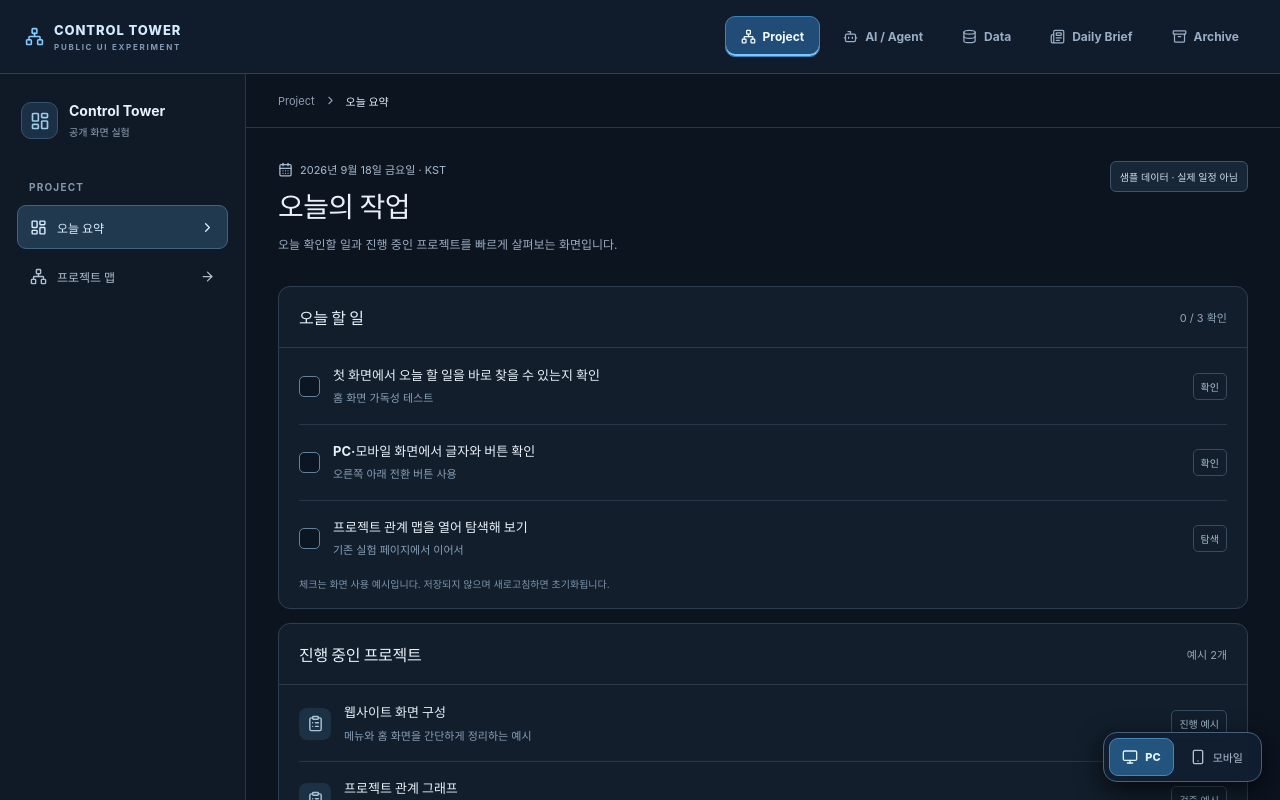
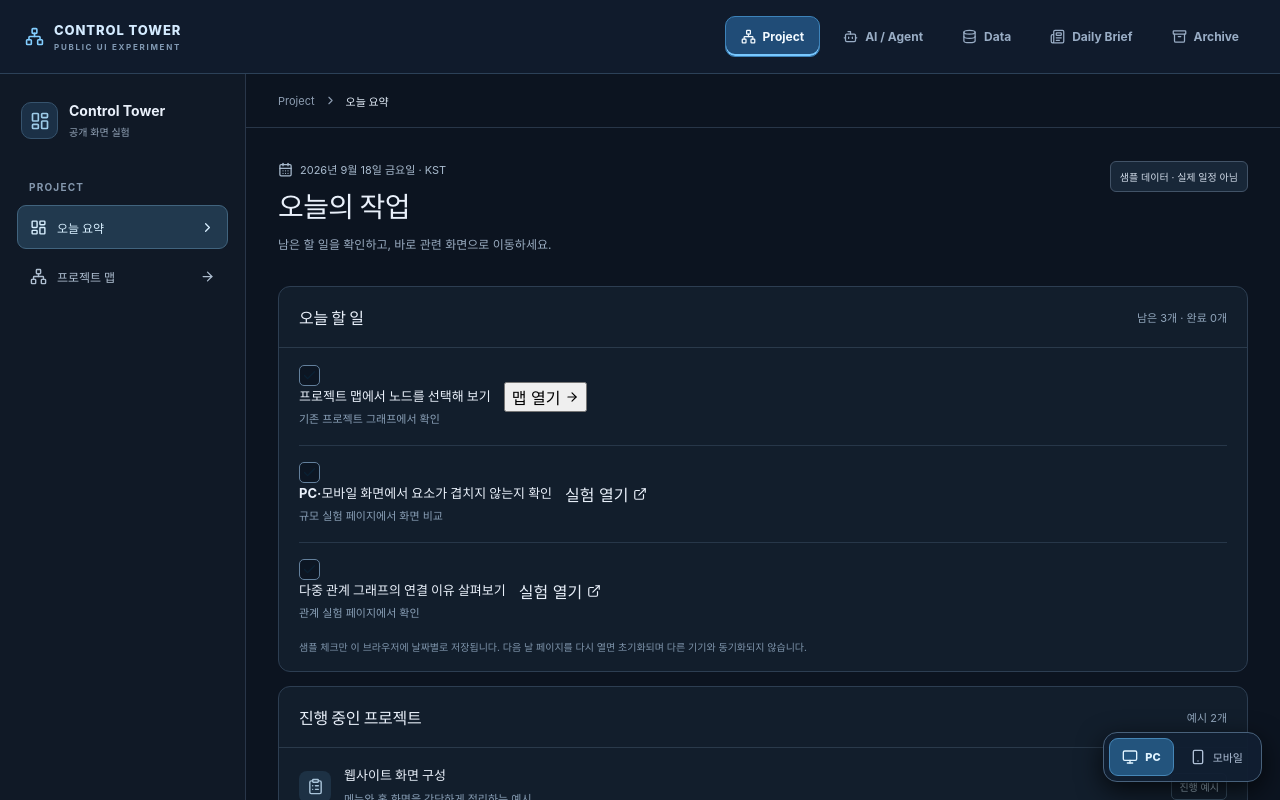
Before and after one commit to jayjayjayyoon/open-source-test, a React (Vite) app: page / in a window 1280 px wide. Shown: the top 800 px of the page. Built offline with nearby package versions, Linux system fonts and the light colour scheme.

Commit message:
Make sample tasks linkable, hide completed items and suggest next work on completion

```diff
--- a/src/TodayDashboard.jsx
+++ b/src/TodayDashboard.jsx
@@ -1,16 +1,13 @@
-import { useState } from 'react';
+import { useEffect, useState } from 'react';
 import {
   ArrowRight, CalendarDays, Check, ChevronRight, ClipboardList,
-  ExternalLink, LayoutDashboard, Network, ShieldCheck,
+  ExternalLink, LayoutDashboard, Network, RotateCcw, ShieldCheck,
 } from 'lucide-react';
+import {
+  TASK_STORAGE_KEY, exampleTasks, koreaDateKey, readDemoProgress, remainingTasks,
+} from './todayTaskState.js';
 
-// These are deliberately fictional UI examples, not a user's calendar or task records.
-const exampleTasks = [
-  { id: 'first-screen', title: '첫 화면에서 오늘 할 일을 바로 찾을 수 있는지 확인', detail: '홈 화면 가독성 테스트', tag: '확인' },
-  { id: 'responsive', title: 'PC·모바일 화면에서 글자와 버튼 확인', detail: '오른쪽 아래 전환 버튼 사용', tag: '확인' },
-  { id: 'map', title: '프로젝트 관계 맵을 열어 탐색해 보기', detail: '기존 실험 페이지에서 이어서', tag: '탐색' },
-];
-
+// These are deliberately public demo examples, not a user's calendar or task records.
 const exampleProjects = [
   { title: '웹사이트 화면 구성', description: '메뉴와 홈 화면을 간단하게 정리하는 예시', status: '진행 예시' },
   { title: '프로젝트 관계 그래프', description: '노드 선택과 연결 관계를 살펴보는 예시', status: '검증 예시' },
@@ -21,10 +18,28 @@ const displayDate = () => new Intl.DateTimeFormat('ko-KR', {
 }).format(new Date());
 
 export default function TodayDashboard({ onOpenMap }) {
-  const [checked, setChecked] = useState([]);
-  const toggleTask = (id) => setChecked((current) => current.includes(id)
-    ? current.filter((item) => item !== id)
-    : [...current, id]);
+  const [dateKey] = useState(koreaDateKey);
+  const [checked, setChecked] = useState(() => {
+    try {
+      return readDemoProgress(window.localStorage, koreaDateKey());
+    } catch {
+      return [];
+    }
+  });
+  const outstanding = remainingTasks(checked);
+
+  useEffect(() => {
+    // Only store predefined sample task IDs. This is browser-local and never syncs personal data.
+    try {
+      window.localStorage.setItem(TASK_STORAGE_KEY, JSON.stringify({ date: dateKey, completedIds: checked }));
+    } catch {
+      // The UI still works when storage is disabled.
+    }
+  }, [checked, dateKey]);
+
+  function completeTask(id) {
+    setChecked((current) => current.includes(id) ? current : [...current, id]);
+  }
 
   return (
     <div className="ct-home-layout">
@@ -42,26 +57,40 @@ export default function TodayDashboard({ onOpenMap }) {
         <div className="ct-home-crumb"><span>Project</span><ChevronRight size={13} aria-hidden="true" /><strong>오늘 요약</strong></div>
         <main className="ct-home-main">
           <header className="ct-home-heading">
-            <div><div className="ct-home-date"><CalendarDays size={15} aria-hidden="true" />{displayDate()} · KST</div><h1>오늘의 작업</h1><p>오늘 확인할 일과 진행 중인 프로젝트를 빠르게 살펴보는 화면입니다.</p></div>
+            <div><div className="ct-home-date"><CalendarDays size={15} aria-hidden="true" />{displayDate()} · KST</div><h1>오늘의 작업</h1><p>남은 할 일을 확인하고, 바로 관련 화면으로 이동하세요.</p></div>
             <span className="ct-home-demo-label">샘플 데이터 · 실제 일정 아님</span>
           </header>
 
           <section className="ct-home-section" aria-labelledby="ct-home-tasks-title">
-            <div className="ct-home-section-title"><h2 id="ct-home-tasks-title">오늘 할 일</h2><span>{checked.length} / {exampleTasks.length} 확인</span></div>
-            <div className="ct-home-task-list">
-              {exampleTasks.map((task) => {
-                const done = checked.includes(task.id);
-                return (
-                  <label key={task.id} className={`ct-home-task ${done ? 'is-checked' : ''}`}>
-                    <input type="checkbox" checked={done} onChange={() => toggleTask(task.id)} aria-label={`${task.title} 확인 표시`} />
-                    <span className="ct-home-checkbox" aria-hidden="true">{done && <Check size={15}/>}</span>
-                    <span className="ct-home-task-copy"><strong>{task.title}</strong><small>{task.detail}</small></span>
-                    <span className="ct-home-task-tag">{task.tag}</span>
-                  </label>
-                );
-              })}
-            </div>
-            <p className="ct-home-help">체크는 화면 사용 예시입니다. 저장되지 않으며 새로고침하면 초기화됩니다.</p>
+            <div className="ct-home-section-title"><h2 id="ct-home-tasks-title">오늘 할 일</h2><span>남은 {outstanding.length}개 · 완료 {checked.length}개</span></div>
+            {outstanding.length > 0 ? (
+              <div className="ct-home-task-list">
+                {outstanding.map((task) => (
+                  <div key={task.id} className="ct-home-task">
+                    <label className="ct-home-task-main">
+                      <input type="checkbox" checked={false} onChange={() => completeTask(task.id)} aria-label={`${task.title} 완료`} />
+                      <span className="ct-home-checkbox" aria-hidden="true"><Check size={15}/></span>
+                      <span className="ct-home-task-copy"><strong>{task.title}</strong><small>{task.detail}</small></span>
+                    </label>
+                    {task.destination === 'map' ? (
+                      <button className="ct-home-task-action" type="button" onClick={onOpenMap}>맵 열기 <ArrowRight size={14} aria-hidden="true" /></button>
+                    ) : (
+                      <a className="ct-home-task-action" href={task.destination}>실험 열기 <ExternalLink size={14} aria-hidden="true" /></a>
+                    )}
+                  </div>
+                ))}
+              </div>
+            ) : (
+              <div className="ct-home-all-done" role="status" aria-live="polite">
+                <div className="ct-home-done-title"><Check size={20} aria-hidden="true"/><strong>오늘의 샘플 할 일을 모두 마쳤어요. 수고했어요!</strong></div>
+                <p>모든 항목을 확인했어요. 잠시 쉬어도 좋고, 더 살펴보고 싶다면 아래 작업을 추천해요.</p>
+                <div className="ct-home-recommendation"><span>추천 작업 · 선택 사항</span><strong>다중 관계 그래프의 필터를 바꾸며 연결 결과 비교하기</strong><a href="./relationship-lab.html">관계 실험 열기 <ArrowRight size={14} aria-hidden="true"/></a></div>
+              </div>
+            )}
+            {checked.length > 0 && (
+              <div className="ct-home-task-footer"><button type="button" onClick={() => setChecked([])}><RotateCcw size={13} aria-hidden="true"/> 완료 체크 모두 되돌리기</button></div>
+            )}
+            <p className="ct-home-help">샘플 체크만 이 브라우저에 날짜별로 저장됩니다. 다음 날 페이지를 다시 열면 초기화되며 다른 기기와 동기화되지 않습니다.</p>
           </section>
 
           <section className="ct-home-section" aria-labelledby="ct-home-projects-title">
```
